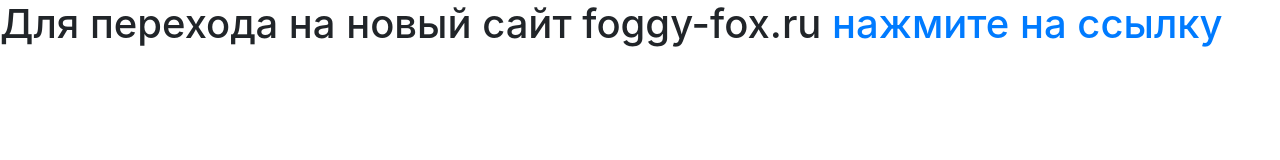
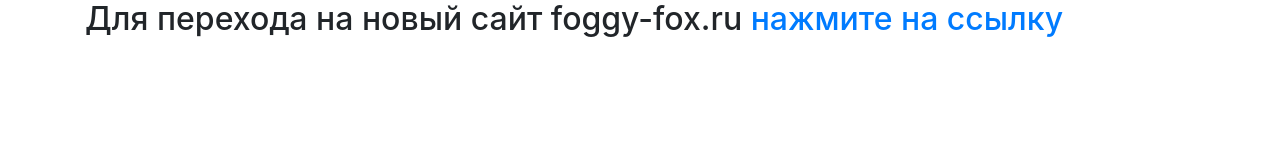
Before and after one commit to sitecenters/foggy, a plain HTML site: page index.html in a window 1280 px wide. Drawn offline with nearby package versions, Linux system fonts and the light colour scheme.

Commit message:
Added .container

```diff
--- a/index.html
+++ b/index.html
@@ -1,5 +1,5 @@
 <!doctype html>
-<html lang="en">
+<html lang="ru">
   <head>
     <!-- Required meta tags -->
     <meta charset="utf-8">
@@ -11,8 +11,9 @@
     <title>Foggyfox</title>
   </head>
   <body>
-    <h1>Для перехода на новый сайт foggy-fox.ru <a href="https://foggy-fox.ru">нажмите на ссылку</a></h1>
-
+    <div class="container">
+        <h2>Для перехода на новый сайт foggy-fox.ru <a href="https://foggy-fox.ru">нажмите на ссылку</a></h1>
+    </div>
     <!-- Optional JavaScript -->
     <!-- jQuery first, then Popper.js, then Bootstrap JS -->
     <script src="https://code.jquery.com/jquery-3.2.1.slim.min.js" integrity="sha384-KJ3o2DKtIkvYIK3UENzmM7KCkRr/rE9/Qpg6aAZGJwFDMVNA/GpGFF93hXpG5KkN" crossorigin="anonymous"></script>
```
